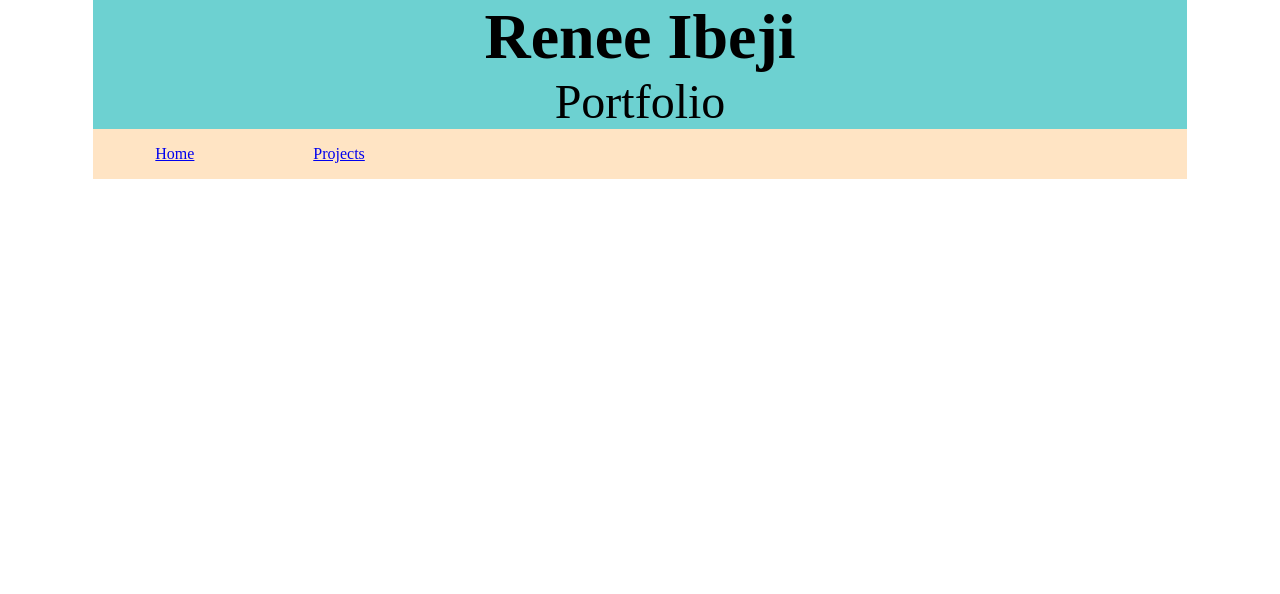
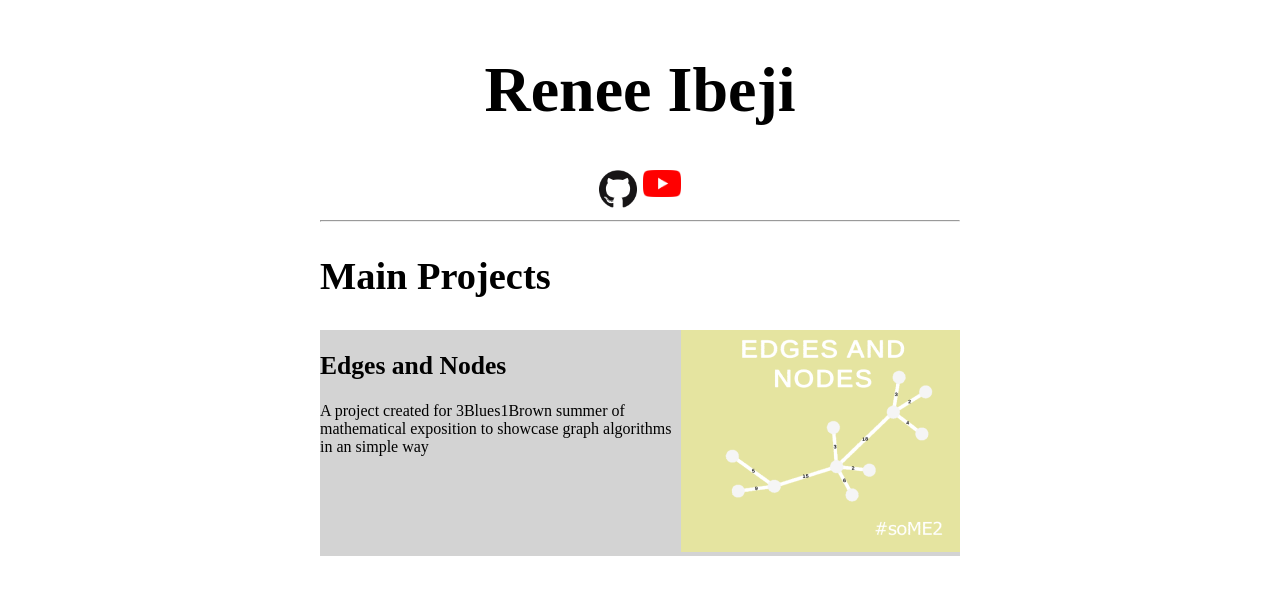
Before and after one commit to ReneeIbeji/ReneeIbeji.github.io, a plain HTML site: page index.html in a window 1280 px wide. Drawn offline with Linux system fonts and the light colour scheme.

Commit message:
newStart

```diff
--- a/MainStyle.css
+++ b/MainStyle.css
@@ -1,66 +1,41 @@
 
 body{
-   margin:0 5%;
-   padding:0;
-   display:flex;
-   flex-direction: column;
-   align-items: center;
+   width: 80%;
+   margin: auto;
+   width: 50%;
+   padding: 10px;
+}
+
+#titleBanner{
+   width:100%;
+}
+
+#nameTitle{
+   font-size: 5vw;
+
+   display: flex;
    justify-content: center;
 }
- .titleBanner{
+#links{
    display: flex;
-    flex-direction: column;
-    width: 95%;
-    align-items:center;
    justify-content: center;
 }
 
- .title{
-   margin: 0;
-   font-size:400%;
- }
- .subtitle{
-   margin: 0;
-   font-size:300%;
+#icon img{
+   width:3vw;
+   height: auto;
+   margin:0 0.2vw;
 }
 
- .navBar{
-    display:flex;
-    flex-direction: row;
-    align-items:center;
-    width: 100%;
+.sectionTitle{
+   font-size:3vw;
 }
 
- .navItem{
-    width: 15%;
-    display: flex;
-    flex-direction: column;
-    align-items: center;
+.innerSection{
+   width: 100%;
+   display:flex;
+   background-color: lightgrey;
 }
-
- .navItem:hover{
-    background-color: beige;
+.innerSection #textSection #sectionTitle{
+   font-size:2vw;
 }
-
-
-
-
- /* Colours */
-
- /* Background */
-
- .is-primary{
-   background-color: rgb(109, 209, 209);
- }
-
- .is-secondary{
-  background-color:bisque ;
- }
-
-  .is-light{
-    background-color: blue;
-  }
-
-  .is-dark{
-    background-color: darkgreen ;
-  }
--- a/index.html
+++ b/index.html
@@ -1,33 +1,49 @@
 <!DOCTYPE html>
-<html>
-<head>
-    <!-- link style sheets-->
-    <link rel="stylesheet" href="MainStyle.css"/>
-</head>
+
+<link rel="stylesheet" href="MainStyle.css">
 
 
-<!-- main code-->
+<html>
 
 <body>
-    <div class = "titleBanner is-primary">
-        <h1 class = "title">Renee Ibeji</h1>
-        <p class = "subtitle">Portfolio</p>
+    <div id="titleBanner">
+        <h1 id="nameTitle">Renee Ibeji</h1>
+        <div id = "links">
+            <div id="icon">
+                <a href = "https://github.com/ReneeIbeji" target = "_blank"><img src = "images/website Icons/GitHub-Mark-120px-plus.png"/></a>
+            </div>
+            <div id="icon">
+                <a href = "https://github.com/ReneeIbeji" target = "_blank"><img src = "images/website Icons/yt_icon_rgb.png"/></a>
+            </div>
+        </div>
+    </div>
+    <hr class="solid">
 
-        <nav class = "navBar is-secondary">
-            <a href = "https://www.example.org" class = "navItem" >
-                <p>Home</p>
-            </a>
 
-            <a href = "https://www.example.org" class = "navItem" >
-                <p>Projects</p>
-            </a>
+    <div id="mainContent">
 
-        </nav>
-
-    </div>
-</body>
+        <div class="section">
+            <h2 class="sectionTitle">Main Projects</h2>
+            <div class="innerSection">
+                <div id="textSection">
+                    <h2 id="sectionTitle">Edges and Nodes</h2>
+                    <p>A project created for 3Blues1Brown summer of mathematical exposition to showcase graph algorithms in an simple way</p>
+                </div>
+                <div id="imageSection">
+                    <img src="images/project images/edgesAndNodes.png">
+                </div>
+            </div>
 
 
 
+        </div>
+
+
+
+    </div>
+
+
+
+</body>
 
 </html>
```
Also changed, not shown: images/githubIcon.webp (added), images/profileImage.jpg (added), images/project images/edgesAndNodes.png (added), images/website Icons/GitHub-Mark-120px-plus.png (added), images/website Icons/yt_icon_rgb.png (added). Lines whose indentation alone changed are shown as unchanged.
